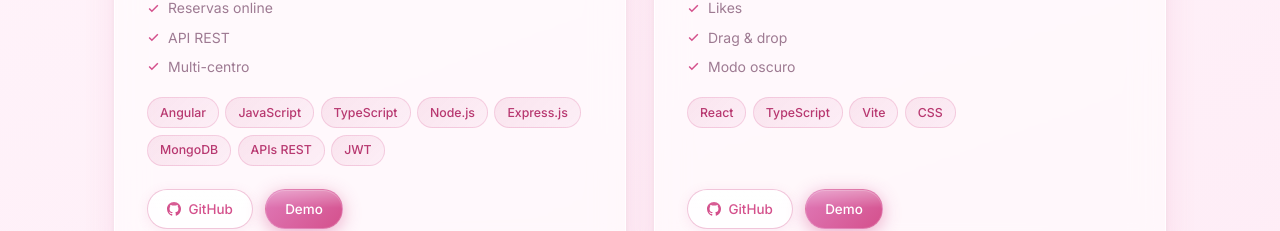
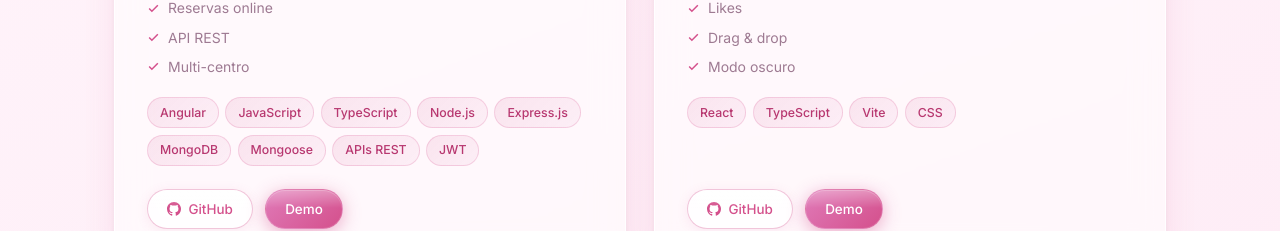
Before and after one commit to Monica-pxl/portfolio-monica, a React (Vite) app: page / in a window 1280 px wide. Shown: the part 3317-3548 px from the top of the page. Built offline with nearby package versions, Linux system fonts and the light colour scheme.

Commit message:
moongose añadido en proyecto

```diff
--- a/src/components/Projects.tsx
+++ b/src/components/Projects.tsx
@@ -12,7 +12,7 @@
 const PROJECTS: Project[] = [
   {
     id: 'hairgest',
-    tags: ['Angular', 'JavaScript', 'TypeScript', 'Node.js', 'Express.js', 'MongoDB', 'APIs REST', 'JWT'],
+    tags: ['Angular', 'JavaScript', 'TypeScript', 'Node.js', 'Express.js', 'MongoDB', 'Mongoose', 'APIs REST', 'JWT'],
     github: 'https://github.com/Monica-pxl/tfg-peluqueria-monica-munoz-mean',
     demo: 'https://hairgest-angular.vercel.app/',
   },
```
